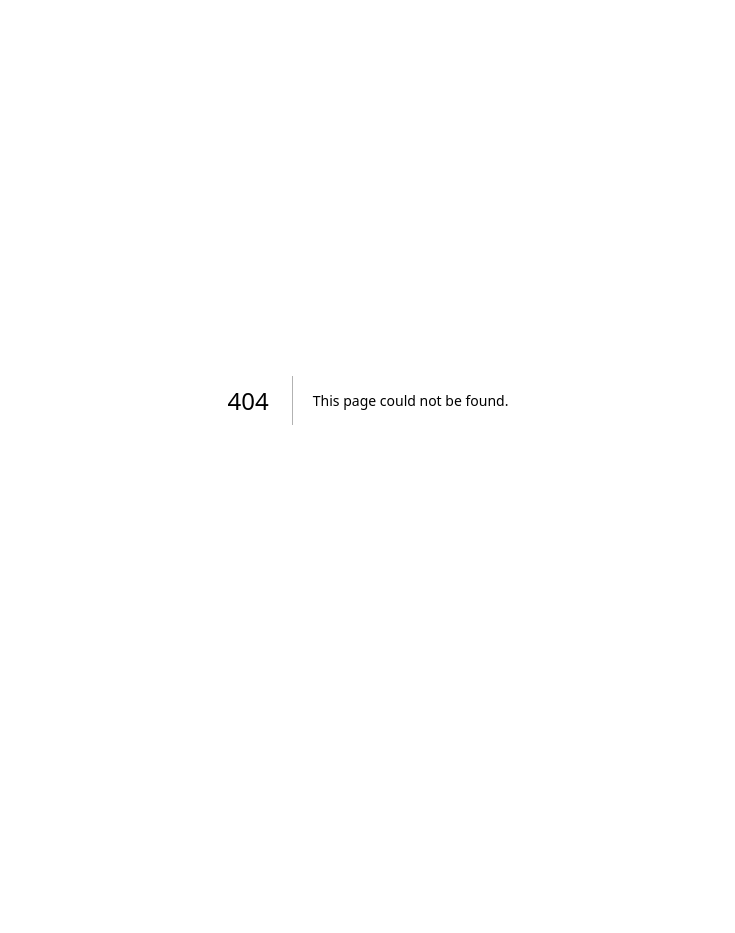
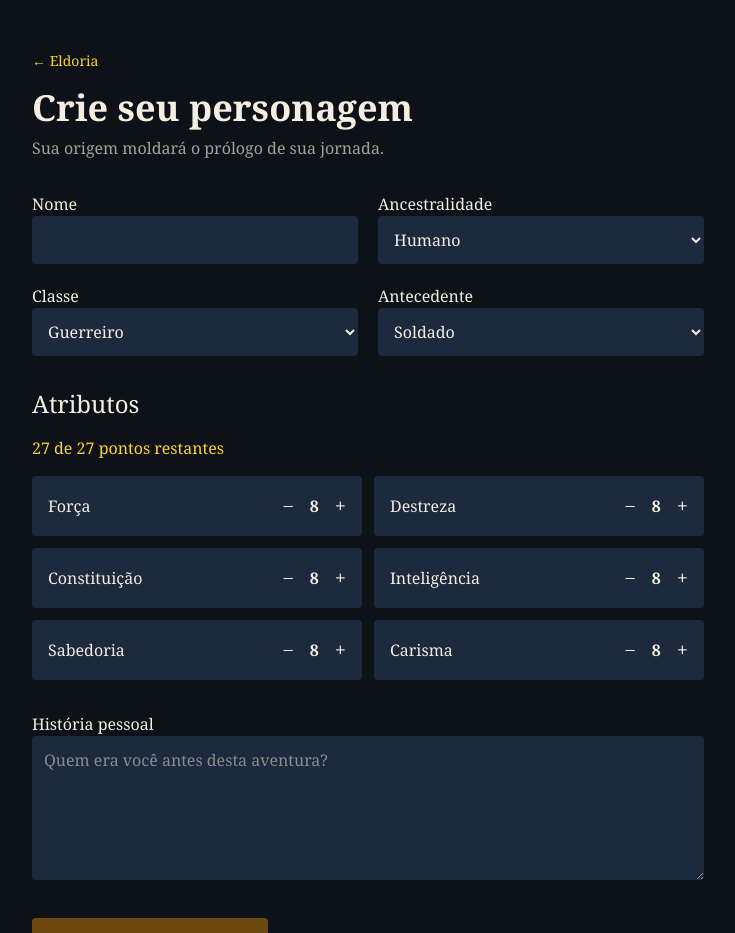
Before and after one commit to Matheus-A-Barboza/eldoria, a Next.js app in the folder apps/web/: page /personagem in a window 1280 px wide. Before the commit this address had no page. Shown: the top 933 px of the page, without its empty margins (272-1007 px from the left). Before the commit the page ends 800 px from the top, so only its background shows below. Built offline with nearby package versions, Linux system fonts and the light colour scheme.

Commit message:
feat: add character creation apps/web/app/personagem/page.tsx

```diff
--- /dev/null
+++ b/apps/web/app/personagem/page.tsx
@@ -0,0 +1,39 @@
+'use client';
+
+import { useMemo, useState } from 'react';
+
+type Attribute = 'for' | 'des' | 'con' | 'int' | 'sab' | 'car';
+const labels: Record<Attribute, string> = { for: 'Força', des: 'Destreza', con: 'Constituição', int: 'Inteligência', sab: 'Sabedoria', car: 'Carisma' };
+const keys = Object.keys(labels) as Attribute[];
+const costs: Record<number, number> = { 8: 0, 9: 1, 10: 2, 11: 3, 12: 4, 13: 5, 14: 7, 15: 9 };
+const initial: Record<Attribute, number> = { for: 8, des: 8, con: 8, int: 8, sab: 8, car: 8 };
+
+export default function CharacterPage() {
+  const [name, setName] = useState('');
+  const [ancestry, setAncestry] = useState('humano');
+  const [className, setClassName] = useState('guerreiro');
+  const [background, setBackground] = useState('soldado');
+  const [personalHistory, setPersonalHistory] = useState('');
+  const [attributes, setAttributes] = useState(initial);
+  const spent = useMemo(() => keys.reduce((total, key) => total + costs[attributes[key]], 0), [attributes]);
+  const remaining = 27 - spent;
+  function adjust(key: Attribute, change: number) {
+    setAttributes(prev => {
+      const next = prev[key] + change;
+      if (next < 8 || next > 15 || spent - costs[prev[key]] + costs[next] > 27) return prev;
+      return { ...prev, [key]: next };
+    });
+  }
+  const character = { name, ancestry, class_name: className, background, personal_history: personalHistory, attributes };
+  return <main className="mx-auto max-w-3xl p-6 md:p-12 space-y-8">
+    <header><a href="/" className="text-amber-300 text-sm">← Eldoria</a><h1 className="text-4xl font-bold mt-4">Crie seu personagem</h1><p className="text-stone-400 mt-2">Sua origem moldará o prólogo de sua jornada.</p></header>
+    <div className="grid gap-5 sm:grid-cols-2">
+      <label className="space-y-2">Nome<input aria-label="Nome" className="w-full rounded bg-slate-800 p-3" maxLength={80} value={name} onChange={e => setName(e.target.value)} /></label>
+      {([{ title: 'Ancestralidade', value: ancestry, setter: setAncestry, options: [['humano','Humano'],['elfo','Elfo'],['anao','Anão'],['meio_orc','Meio-orc']] },{ title: 'Classe', value: className, setter: setClassName, options: [['guerreiro','Guerreiro'],['mago','Mago'],['patrulheiro','Patrulheiro'],['ladino','Ladino']] },{ title: 'Antecedente', value: background, setter: setBackground, options: [['soldado','Soldado'],['erudito','Erudito'],['forasteiro','Forasteiro'],['artesao','Artesão'],['criminoso','Criminoso']] }]).map(field => <label key={field.title} className="space-y-2">{field.title}<select className="w-full rounded bg-slate-800 p-3" value={field.value} onChange={e => field.setter(e.target.value)}>{field.options.map(([v,l]) => <option key={v} value={v}>{l}</option>)}</select></label>)}
+    </div>
+    <section className="space-y-4"><h2 className="text-2xl">Atributos</h2><p className="text-amber-300" aria-live="polite">{remaining} de 27 pontos restantes</p><div className="grid gap-3 sm:grid-cols-2">{keys.map(key => <div key={key} className="flex items-center justify-between rounded bg-slate-800 p-4"><span>{labels[key]}</span><div className="flex items-center gap-4"><button aria-label={`Reduzir ${labels[key]}`} className="text-xl" onClick={() => adjust(key,-1)}>−</button><strong>{attributes[key]}</strong><button aria-label={`Aumentar ${labels[key]}`} className="text-xl" onClick={() => adjust(key,1)}>+</button></div></div>)}</div></section>
+    <label className="block space-y-2">História pessoal<textarea className="w-full rounded bg-slate-800 p-3" rows={5} maxLength={3000} value={personalHistory} onChange={e => setPersonalHistory(e.target.value)} placeholder="Quem era você antes desta aventura?" /></label>
+    <button disabled={remaining !== 0 || name.trim().length < 2} onClick={() => { const blob = new Blob([JSON.stringify(character, null, 2)], { type: 'application/json' }); const url = URL.createObjectURL(blob); const a = document.createElement('a'); a.href = url; a.download = 'eldoria-personagem.json'; a.click(); URL.revokeObjectURL(url); }} className="rounded bg-amber-500 px-6 py-3 font-bold text-slate-950 disabled:opacity-40">Exportar ficha (prévia)</button>
+    <p className="text-sm text-stone-400">Prévia local: a gravação no Supabase será habilitada após autenticação e integração com a API.</p>
+  </main>;
+}
```
